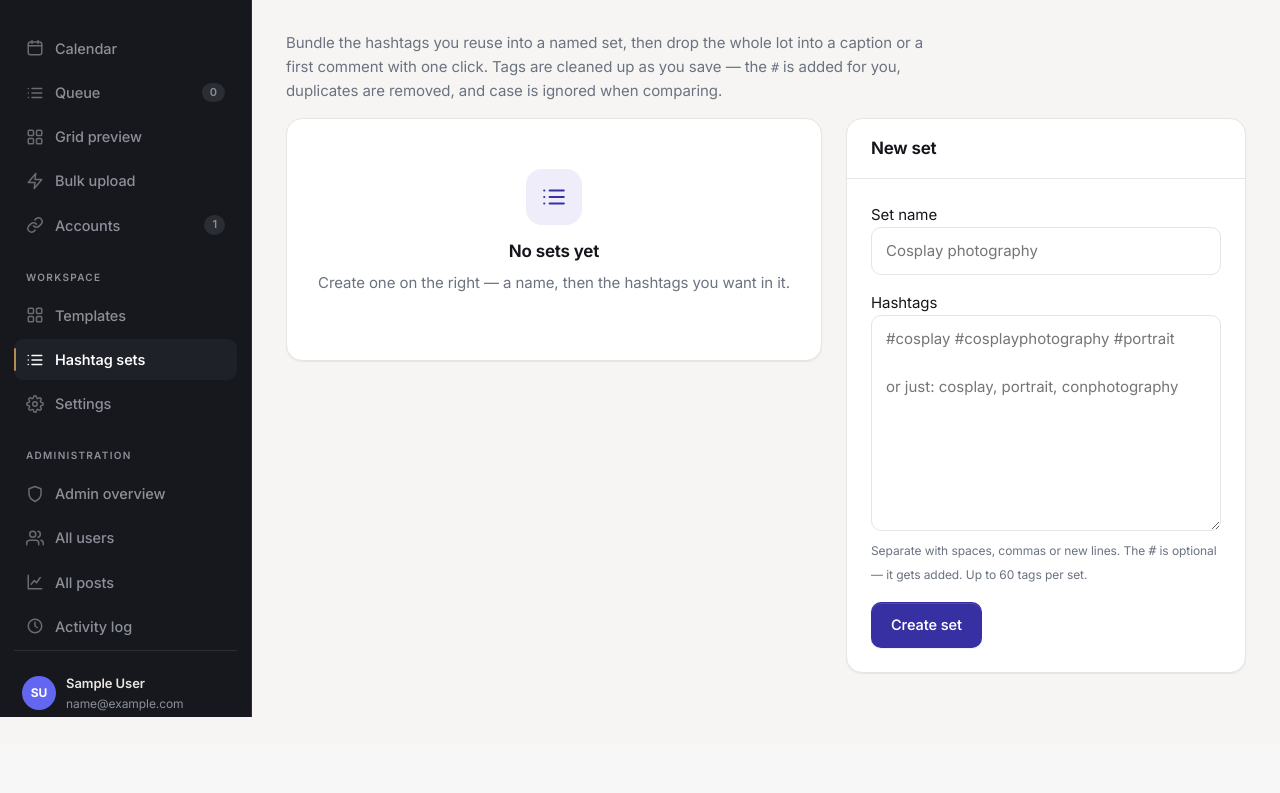
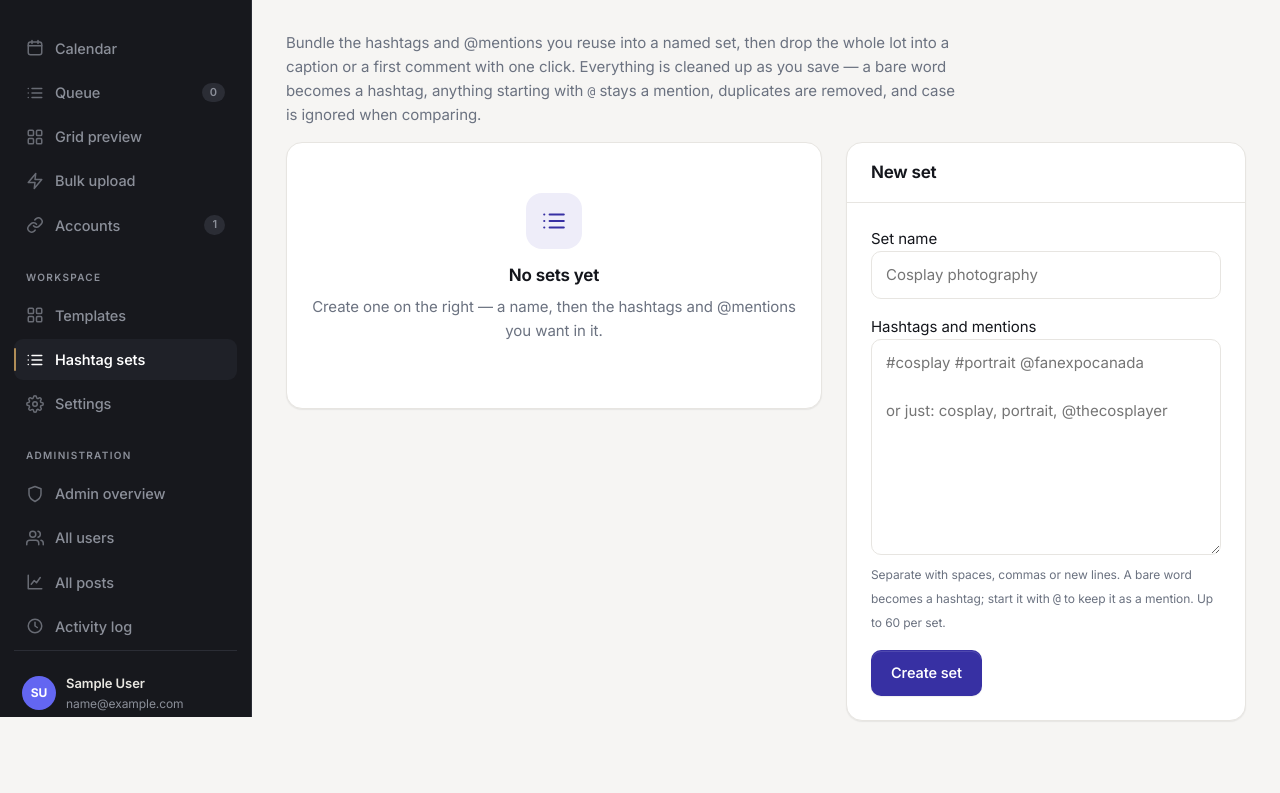
Before and after one commit to saimax72/postpilot, a PHP site: page /hashtags.php in a window 1280 px wide. Shown: the part 83-876 px from the top of the page. Before the commit the page ends 800 px from the top, so only its background shows below. Run offline with PHP 8.4, Linux system fonts and the light colour scheme; the visitor is signed in with stand-in values (Sample User, id 1); data that the repository does not hold is empty; some web fonts are replaced.

Commit message:
Let saved sets hold @mentions as well as hashtags
A set could only carry hashtags: anything written with an @ was stripped
and turned into one. So a reusable group of handles - event organisers,
collaborators, brands you always credit - had to be retyped every time.

A bare word still becomes a hashtag, since that is the common case, but
anything starting with @ stays a mention. Handles keep dots, which
hashtags cannot have. The marker is part of the dedupe key, so #fanexpo
and @fanexpo are treated as different entries.

Insertion in the composer, bulk upload and the template form now dedupes
against both, so adding a set twice no longer doubles the mentions. Sets
show hashtag and mention counts separately, and mentions are tinted so a
set can be read at a glance.

Co-Authored-By: Claude Opus 5 <noreply@anthropic.com>

```diff
--- a/app/hashtags.php
+++ b/app/hashtags.php
@@ -2,15 +2,19 @@
 /**
  * Saved hashtag sets.
  *
- * A set is a named bundle of hashtags you drop into a caption or first comment
- * with one click, instead of retyping the same forty tags every week.
+ * A set is a named bundle of hashtags and @mentions you drop into a caption or
+ * first comment with one click, instead of retyping the same forty every week.
  */
 
 define('MAX_TAGS_PER_SET', 60);
 
 /**
- * Turn whatever the user typed into a clean, de-duplicated tag list.
- * Accepts them separated by spaces, commas or newlines, with or without the #.
+ * Turn whatever the user typed into a clean, de-duplicated list of hashtags
+ * and @mentions. Accepts them separated by spaces, commas or newlines.
+ *
+ * A bare word becomes a hashtag, since that is the common case; anything
+ * written with a leading @ stays a mention. Mentions allow a dot, because
+ * Instagram handles do.
  */
 function normalise_tags(string $raw): array
 {
@@ -18,17 +22,29 @@ function normalise_tags(string $raw): array
     $out   = [];
 
     foreach ($parts as $part) {
-        // Strip every leading # (people paste "##tag"), then keep only tag-safe characters.
-        $tag = preg_replace('/^#+/u', '', $part);
-        $tag = preg_replace('/[^\p{L}\p{N}_]/u', '', $tag);
+        $isMention = str_starts_with($part, '@');
 
-        if ($tag === '' || mb_strlen($tag) > 100) {
+        // People paste "##tag" and "@@name"; strip every leading marker.
+        $word = preg_replace('/^[#@]+/u', '', $part);
+
+        // Handles may contain dots. Hashtags may not.
+        $word = $isMention
+            ? preg_replace('/[^\p{L}\p{N}_.]/u', '', $word)
+            : preg_replace('/[^\p{L}\p{N}_]/u', '', $word);
+
+        $word = trim($word, '.');
+
+        if ($word === '' || mb_strlen($word) > 100) {
             continue;
         }
-        // Instagram treats tags case-insensitively, so dedupe that way too.
-        $key = mb_strtolower($tag);
+
+        $prefix = $isMention ? '@' : '#';
+
+        // Both are case-insensitive on the networks, so dedupe that way. The
+        // prefix is part of the key: #fanexpo and @fanexpo are different things.
+        $key = $prefix . mb_strtolower($word);
         if (!isset($out[$key])) {
-            $out[$key] = '#' . $tag;
+            $out[$key] = $prefix . $word;
         }
         if (count($out) >= MAX_TAGS_PER_SET) {
             break;
@@ -75,7 +91,7 @@ function set_save(int $userId, ?int $id, string $name, string $rawTags): array
 
     $tags = normalise_tags($rawTags);
     if (!$tags) {
-        return [false, 'Add at least one hashtag.'];
+        return [false, 'Add at least one hashtag or @mention.'];
     }
 
     $clash = db_value(
--- a/assets/css/app.css
+++ b/assets/css/app.css
@@ -1167,3 +1167,9 @@ table.data tbody tr:hover { background: var(--line-soft); }
   font-size: .625rem; font-weight: 700; letter-spacing: .06em; text-transform: uppercase;
   opacity: 0; transition: opacity .12s ease;
 }
+
+/* Mentions read differently from hashtags in a saved set. */
+.tag-pill.is-mention {
+  background: rgba(176, 141, 87, .16);
+  color: var(--gold);
+}
--- a/assets/js/app.js
+++ b/assets/js/app.js
@@ -609,7 +609,7 @@
       var current = field.value;
       var have    = {};
 
-      (current.match(/(?:^|[^\w&])#([\p{L}\p{N}_]+)/gu) || []).forEach(function (t) {
+      (current.match(/(?:^|[^\w&])([#@][\p{L}\p{N}_.]+)/gu) || []).forEach(function (t) {
         have[t.trim().toLowerCase()] = true;
       });
 
--- a/assets/js/bulk.js
+++ b/assets/js/bulk.js
@@ -754,7 +754,7 @@
         var field = $('#b-caption');
         var tags  = (chip.dataset.tags || '').split(/\s+/).filter(Boolean);
         var have  = {};
-        (field.value.match(/(?:^|[^\w&])#([\p{L}\p{N}_]+)/gu) || []).forEach(function (t) {
+        (field.value.match(/(?:^|[^\w&])([#@][\p{L}\p{N}_.]+)/gu) || []).forEach(function (t) {
           have[t.trim().toLowerCase()] = true;
         });
         var fresh = tags.filter(function (t) { return !have[t.toLowerCase()]; });
--- a/hashtags.php
+++ b/hashtags.php
@@ -38,10 +38,11 @@ layout_head('Hashtag sets', 'Hashtag sets',
     . icon('plus', 16) . ' New set</button>');
 ?>
 
-<p class="muted" style="max-width:70ch">
-  Bundle the hashtags you reuse into a named set, then drop the whole lot into a caption or a
-  first comment with one click. Tags are cleaned up as you save — the <span class="mono">#</span> is
-  added for you, duplicates are removed, and case is ignored when comparing.
+<p class="muted" style="max-width:72ch">
+  Bundle the hashtags and @mentions you reuse into a named set, then drop the whole lot into a
+  caption or a first comment with one click. Everything is cleaned up as you save — a bare word
+  becomes a hashtag, anything starting with <span class="mono">@</span> stays a mention,
+  duplicates are removed, and case is ignored when comparing.
 </p>
 
 <div class="row" style="align-items:flex-start;gap:24px;flex-wrap:wrap">
@@ -54,7 +55,7 @@ layout_head('Hashtag sets', 'Hashtag sets',
           <?= icon('list', 26) ?>
         </div>
         <h3>No sets yet</h3>
-        <p class="muted">Create one on the right — a name, then the hashtags you want in it.</p>
+        <p class="muted">Create one on the right — a name, then the hashtags and @mentions you want in it.</p>
       </div>
     <?php else: ?>
       <div class="stack">
@@ -63,8 +64,17 @@ layout_head('Hashtag sets', 'Hashtag sets',
             <div class="card-head">
               <div class="row">
                 <h3><?= e($s['name']) ?></h3>
-                <span class="badge"><?= (int)$s['tag_count'] ?> tag<?= $s['tag_count'] === 1 ? '' : 's' ?></span>
-                <?php if ($s['tag_count'] > 30): ?>
+                <?php
+                 $mentions = count(array_filter($s['tag_list'], fn($t) => str_starts_with($t, '@')));
+                 $tags     = $s['tag_count'] - $mentions;
+                ?>
+                <?php if ($tags): ?>
+                  <span class="badge"><?= $tags ?> hashtag<?= $tags === 1 ? '' : 's' ?></span>
+                <?php endif; ?>
+                <?php if ($mentions): ?>
+                  <span class="badge badge-scheduled"><?= $mentions ?> mention<?= $mentions === 1 ? '' : 's' ?></span>
+                <?php endif; ?>
+                <?php if ($tags > 30): ?>
                   <span class="badge badge-failed">over Instagram's 30</span>
                 <?php endif; ?>
               </div>
@@ -84,7 +94,7 @@ layout_head('Hashtag sets', 'Hashtag sets',
             <div class="card-pad">
               <div class="tag-cloud" id="set-<?= (int)$s['id'] ?>">
                 <?php foreach ($s['tag_list'] as $t): ?>
-                  <span class="tag-pill"><?= e($t) ?></span>
+                  <span class="tag-pill<?= str_starts_with($t, '@') ? ' is-mention' : '' ?>"><?= e($t) ?></span>
                 <?php endforeach; ?>
               </div>
             </div>
@@ -110,12 +120,12 @@ layout_head('Hashtag sets', 'Hashtag sets',
       </label>
 
       <label class="field">
-        <span>Hashtags</span>
+        <span>Hashtags and mentions</span>
         <textarea name="tags" rows="8" required
-                  placeholder="#cosplay #cosplayphotography #portrait&#10;&#10;or just: cosplay, portrait, conphotography"><?= e($editing['tags'] ?? '') ?></textarea>
+                  placeholder="#cosplay #portrait @fanexpocanada&#10;&#10;or just: cosplay, portrait, @thecosplayer"><?= e($editing['tags'] ?? '') ?></textarea>
         <span class="hint">
-          Separate with spaces, commas or new lines. The <span class="mono">#</span> is optional —
-          it gets added. Up to <?= MAX_TAGS_PER_SET ?> tags per set.
+          Separate with spaces, commas or new lines. A bare word becomes a hashtag; start it with
+          <span class="mono">@</span> to keep it as a mention. Up to <?= MAX_TAGS_PER_SET ?> per set.
         </span>
       </label>
 
@@ -138,7 +148,7 @@ function copySet(id) {
   ).join(' ');
 
   navigator.clipboard.writeText(tags).then(function () {
-    alert('Copied ' + tags.split(' ').length + ' hashtags to your clipboard.');
+    alert('Copied ' + tags.split(' ').length + ' items to your clipboard.');
   });
 }
 </script>
--- a/templates.php
+++ b/templates.php
@@ -218,7 +218,7 @@ layout_head('Templates', 'Post templates');
 function addTagsTo(fieldId, tags) {
   var f = document.getElementById(fieldId);
   var have = {};
-  (f.value.match(/(?:^|[^\w&])#([\p{L}\p{N}_]+)/gu) || []).forEach(function (t) {
+  (f.value.match(/(?:^|[^\w&])([#@][\p{L}\p{N}_.]+)/gu) || []).forEach(function (t) {
     have[t.trim().toLowerCase()] = true;
   });
   var fresh = tags.filter(function (t) { return !have[t.toLowerCase()]; });
```
